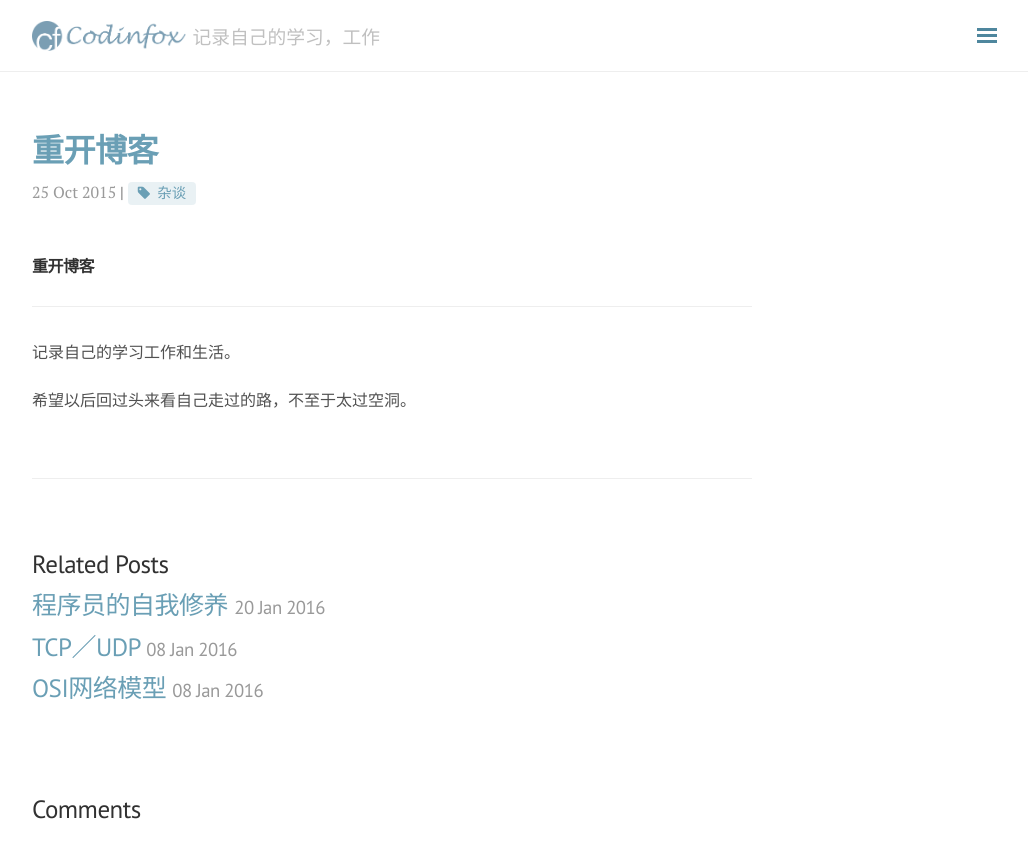
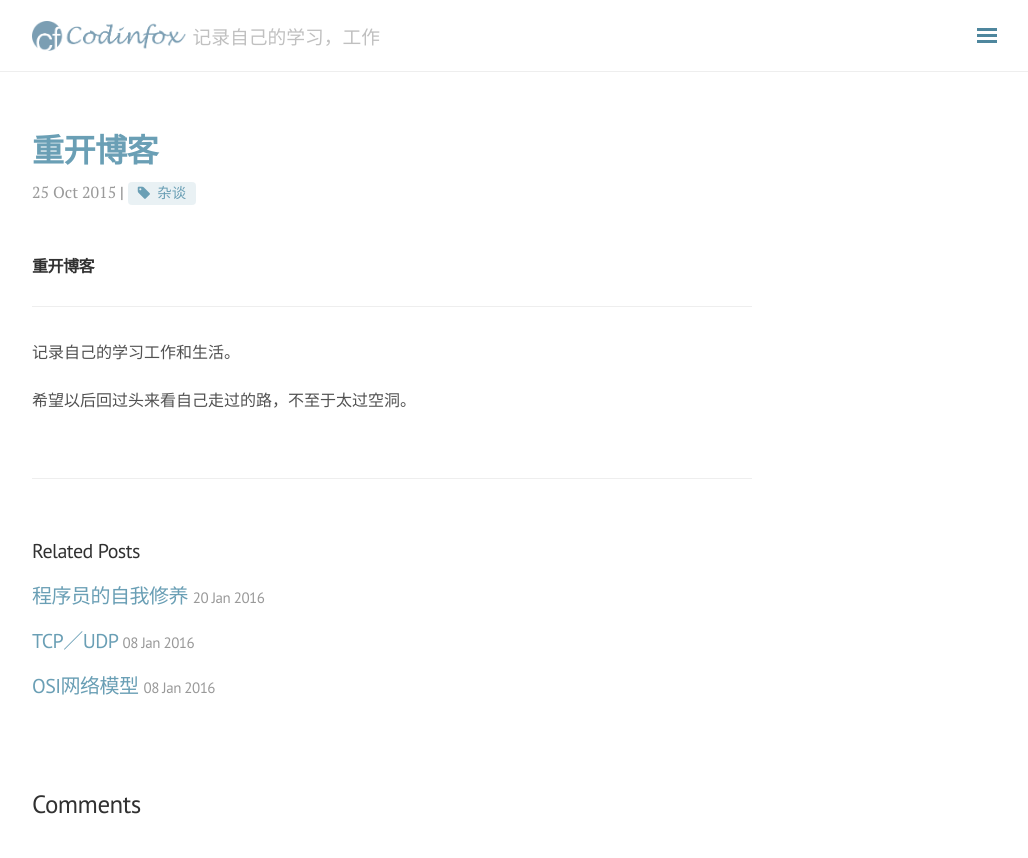
Before and after one commit to zsc1993916/zsc1993916.github.io, a Jekyll site: the page built from _posts/2015-10-25-hello-world.md, in a window 1280 px wide. Shown: the top 858 px of the page, without its empty margins (248-1276 px from the left). Built offline with Jekyll 4.4.1, drawn with Linux system fonts in a browser that asks for light colours; nearby versions of some CDN libraries; comment, search, counter and statistics services are not loaded.

Commit message:
Update post.html

```diff
--- a/_layouts/post.html
+++ b/_layouts/post.html
@@ -16,16 +16,16 @@ layout: default
 </div>
 
 <div class="related">
-  <h3>Related Posts</h3>
+  <h4>Related Posts</h4>
   <ul class="related-posts">
     {% for post in site.related_posts limit:3 %}
       <li>
-        <h3>
+        <h5>
           <a href="{{ site.baseurl }}{{ post.url }}">
             {{ post.title }}
             <small>{{ post.date | date_to_string }}</small>
           </a>
-        </h3>
+        </h5>
       </li>
     {% endfor %}
   </ul>
```
